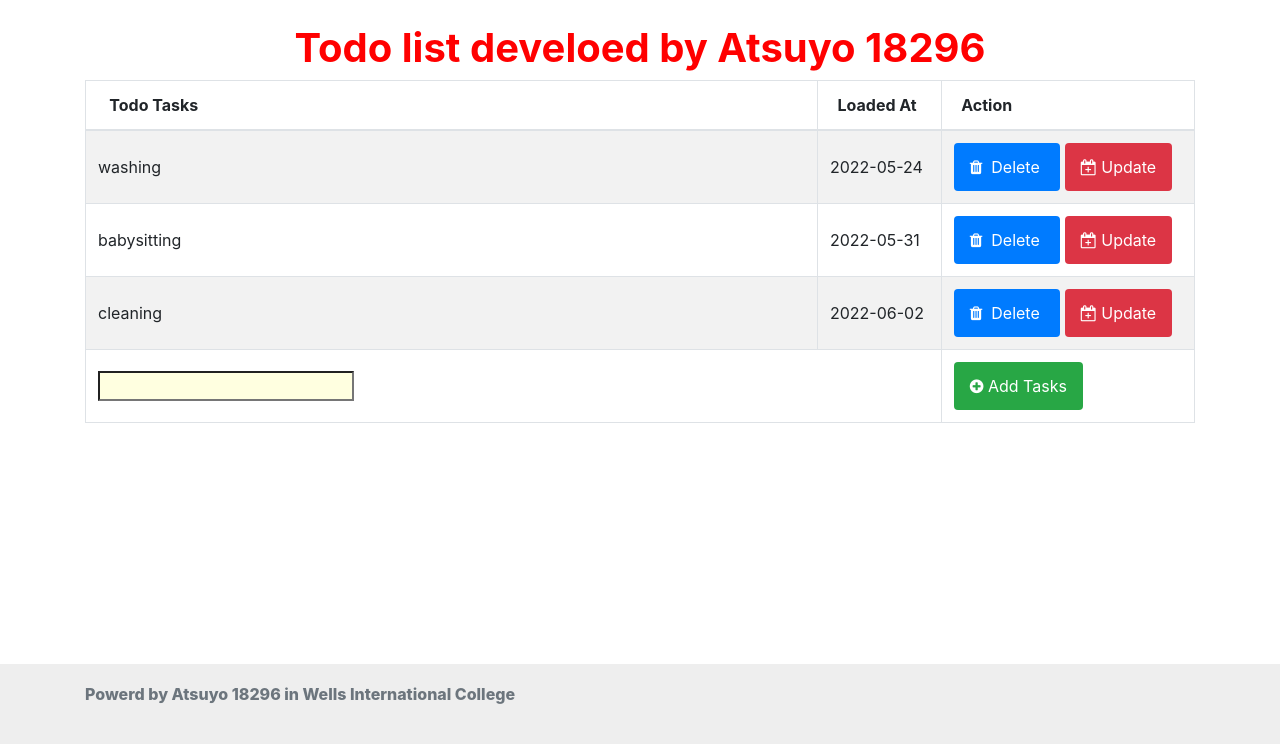
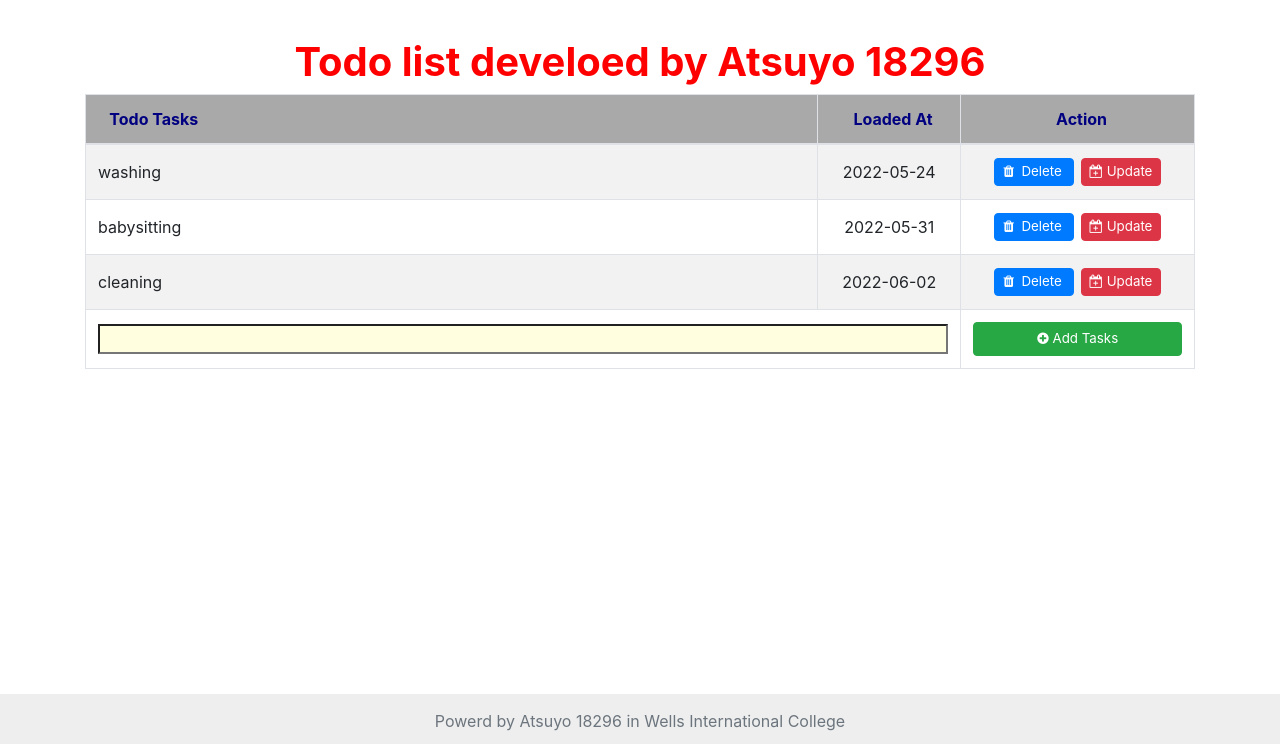
Before and after one commit to atsuyoT/upload18296, a Flask app: page /todo in a window 1280 px wide. Shown: the part 56-800 px from the top of the page. Run offline with Flask 2, Linux system fonts and the light colour scheme; data comes from the database, SQL or seed files in the repository; some libraries are stand-ins or nearby versions.

Commit message:
Add files via upload
static, styles update

```diff
--- a/static/mobile.css
+++ b/static/mobile.css
@@ -1,8 +1,9 @@
+
 @media screen and (max-width: 768px) {
     h1 {
         color: lime;
         text-align: center;
-        font-size: 100%;
+        font-size: 22px;
     }
     h1:hover {
         color: red;
@@ -14,33 +15,16 @@
     .nav-link:hover {
         color: #007bff;
     }
-    btn {
-        font-size: 50%;
-    }
-    /* #mybutton {
-        width: 100px;
-        float: left;
-        height: 28px;
-        padding: 0 2px;
-        margin: 1px;
-    }
-    #mainbutton {
-        width: 100px;
-    } */
     .footer {
         display: none;
+        /* position: absolute;
+        bottom: 0;
+        width: 100%;
+        line-height: 60px;
+        background-color: #eee;
+        font-size: 100%;  */
     }
-    #content {
-        background-color: lightyellow;
+    table {
+        text-align: center;
     }
 }
-
-
-/* For Mobile Phones */
-/* @media (max-width:480px){} */
-
-/* For Tablets */
-/* @media (max-width:960px){} */
-
-/* For Laptops/Desktop */
-/* @media (min-width:1025px){} */
--- a/static/style.css
+++ b/static/style.css
@@ -1,29 +1,29 @@
-.btn {
-    border: none;
-    color: white;
-    padding: 12px 16px;
-    font-size: 16px;
-    cursor: pointer;
-  }
-.btn:hover {
-    color: black;
-    background-color: orange;
-  }
-
-h1 {
+h1, h2 {
     color: red;
-    font-size: 40px;
     font-weight: bold;
     text-align: center;
 }
 h1:hover {
     color: lime;
-    font-weight: bold;
 }
 #content {
     background-color: lightyellow;
+    width: 100%;
 }
+
 .footer {
+    position: absolute;
+    bottom:0;
+    background-color: #eee;
+    width: 100%;
+    line-height: 40px;
+    height: 50px;
+    text-align: center;
+}
+.container {
+    padding-top: 7px;
+}
+/* .footer {
     position: absolute;
     bottom: 0;
     width: 100%;
@@ -31,26 +31,59 @@ h1:hover {
     line-height: 60px;
     background-color: #eee;
     font-weight: 800;
+} */
+.text-muted:hover {
+    color: blue!important;
 }
+
 .nav-link {
     display: block;
     padding: 0.5rem 1rem;
     float: left;
 }
-/* a:hover {
+a:hover {
     color: lime;
     font-weight: bold;
-} */
-.text-muted:hover {
-    color: blue!important;
 }
 
+
+thead {
+    background-color: darkgrey;
+    color: navy;
+    text-align: center;
+}
 table td {
     vertical-align: middle;
+    text-align: center;
 }
-
 .table-bordered>tbody>tr>td, .table-bordered>tbody>tr>th,
 .table-bordered>tfoot>tr>td, .table-bordered>tfoot>tr>th,
 .table-bordered>thead>tr>td, .table-bordered>thead>tr>th {
     vertical-align: middle;
 }
+
+#mybutton1, #mybutton2, #mybutton3 {
+    font-size: smaller;
+    width: 80px;
+    height: 28px;
+    padding: 0 2px;
+    margin: 1px;
+}
+#mybutton3 {
+    width: 100%;
+}
+#mainbutton {
+    font-size: smaller;
+    width: 100%;
+}
+p {
+    margin: 2px 40px;
+    padding: 10px 20px;
+    border: inset;
+    border-color: #428BCA;
+    background-color: lightyellow;
+    font-weight: bold;
+}
+p:hover {
+    background-color: lime;
+}
```
